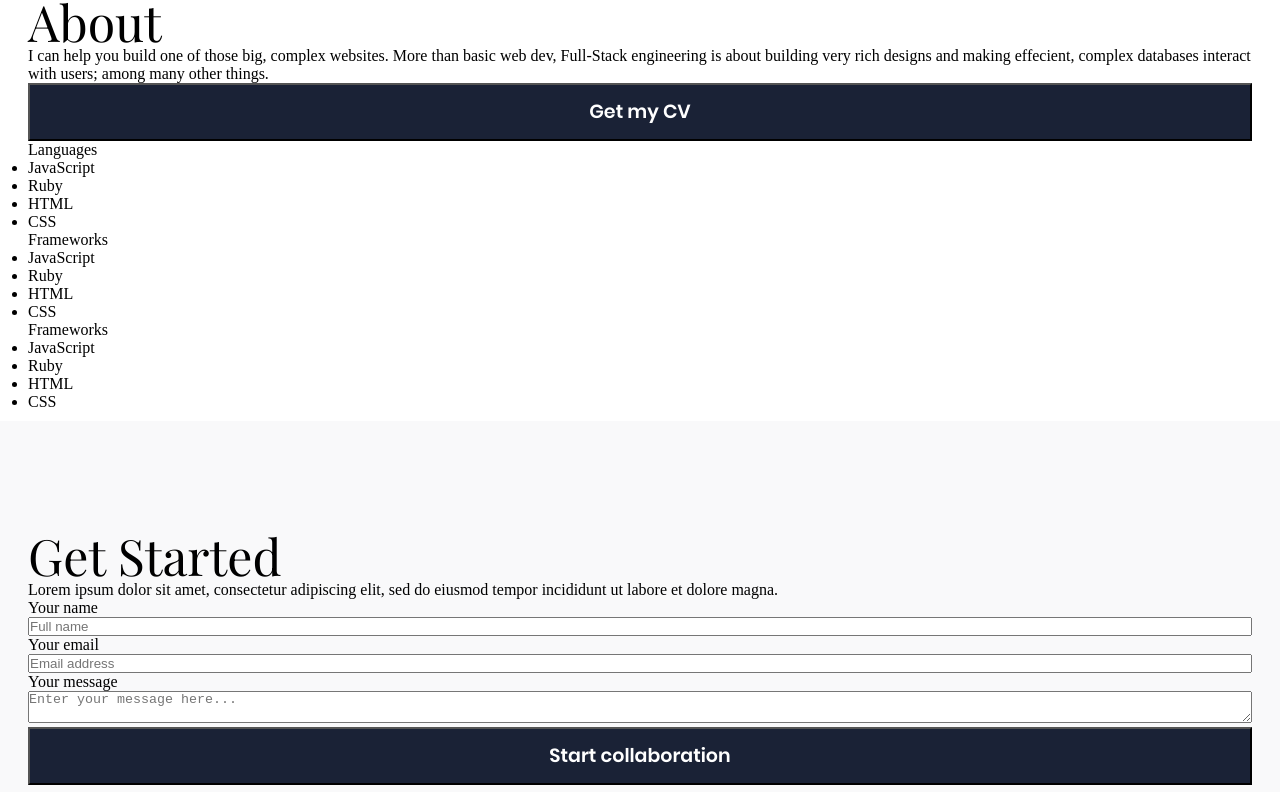
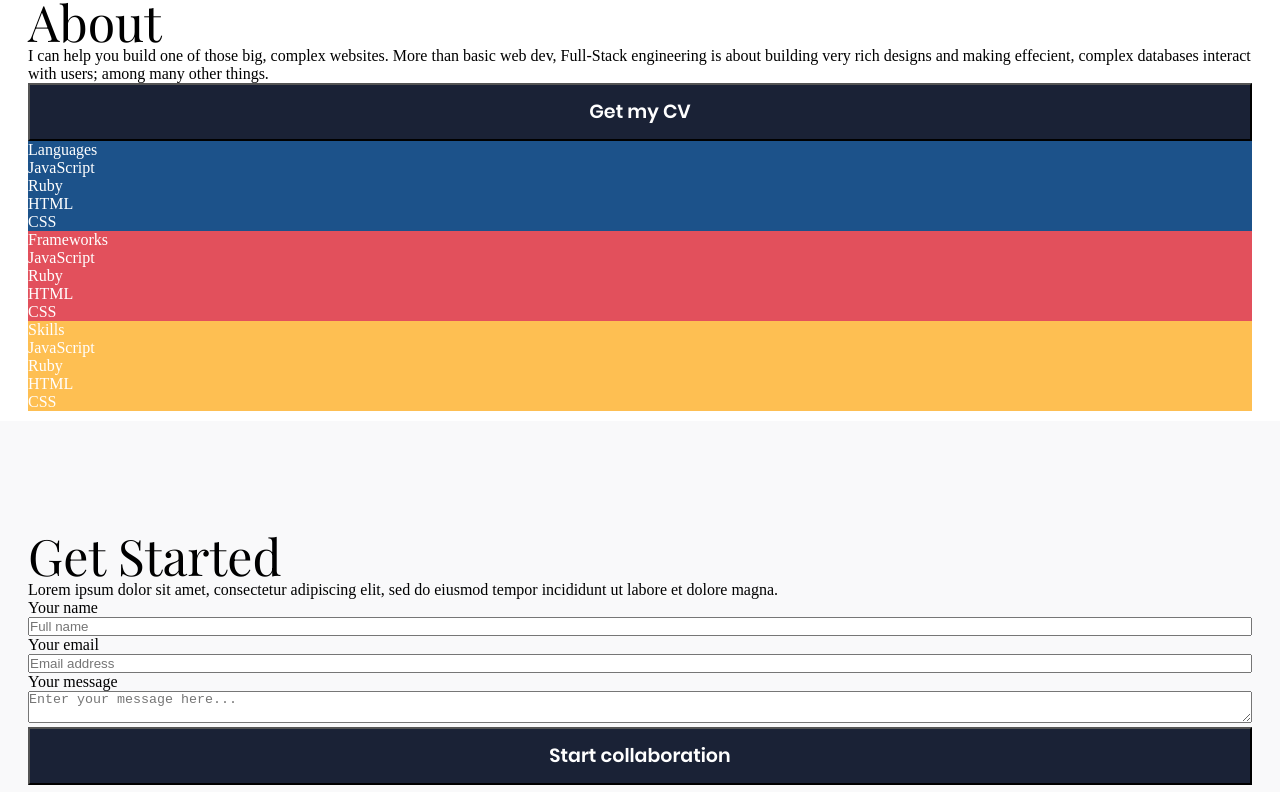
Before and after one commit to fdezcaminero/figmaPortfolio2023, a plain HTML site: page index.html in a window 1280 px wide. Shown: the part 6071-6863 px from the top of the page. Drawn offline with nearby package versions, Linux system fonts and the light colour scheme.

Commit message:
Work on About section design

```diff
--- a/css/styles.css
+++ b/css/styles.css
@@ -190,3 +190,18 @@
 .socialmediaFontsize {
   font-size: 25px;
 }
+
+.languagesSection {
+  background-color: #1c528a;
+  color: white;
+}
+
+.frameworksSection {
+  background-color: #e2505c;
+  color: white;
+}
+
+.skillsSection {
+  background-color: #febf52;
+  color: white;
+}
--- a/index.html
+++ b/index.html
@@ -117,7 +117,7 @@
       More than basic web dev, Full-Stack engineering is about building very rich designs and making effecient, complex databases interact with users; among many other things.</p>
     <button class="buttonDeco">Get my CV</button>
 
-    <div>
+    <div class="languagesSection">
       <p>Languages</p>
 
       <Ul>
@@ -128,7 +128,7 @@
       </Ul>
     </div>
 
-    <div>
+    <div class="frameworksSection">
       <p>Frameworks</p>
 
       <Ul>
@@ -139,8 +139,8 @@
       </Ul>
     </div>
 
-    <div>
-      <p>Frameworks</p>
+    <div class="skillsSection">
+      <p>Skills</p>
 
       <Ul>
         <li>JavaScript</li>
```
